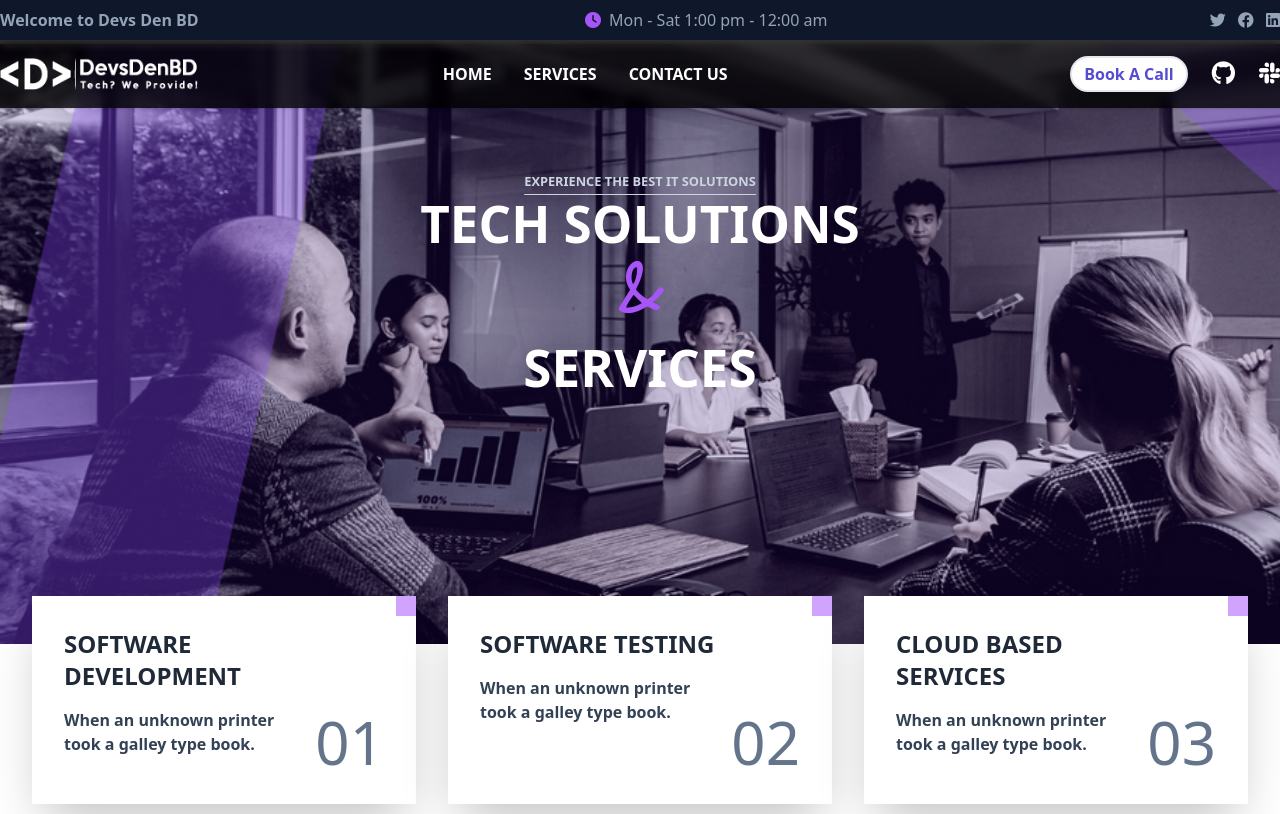
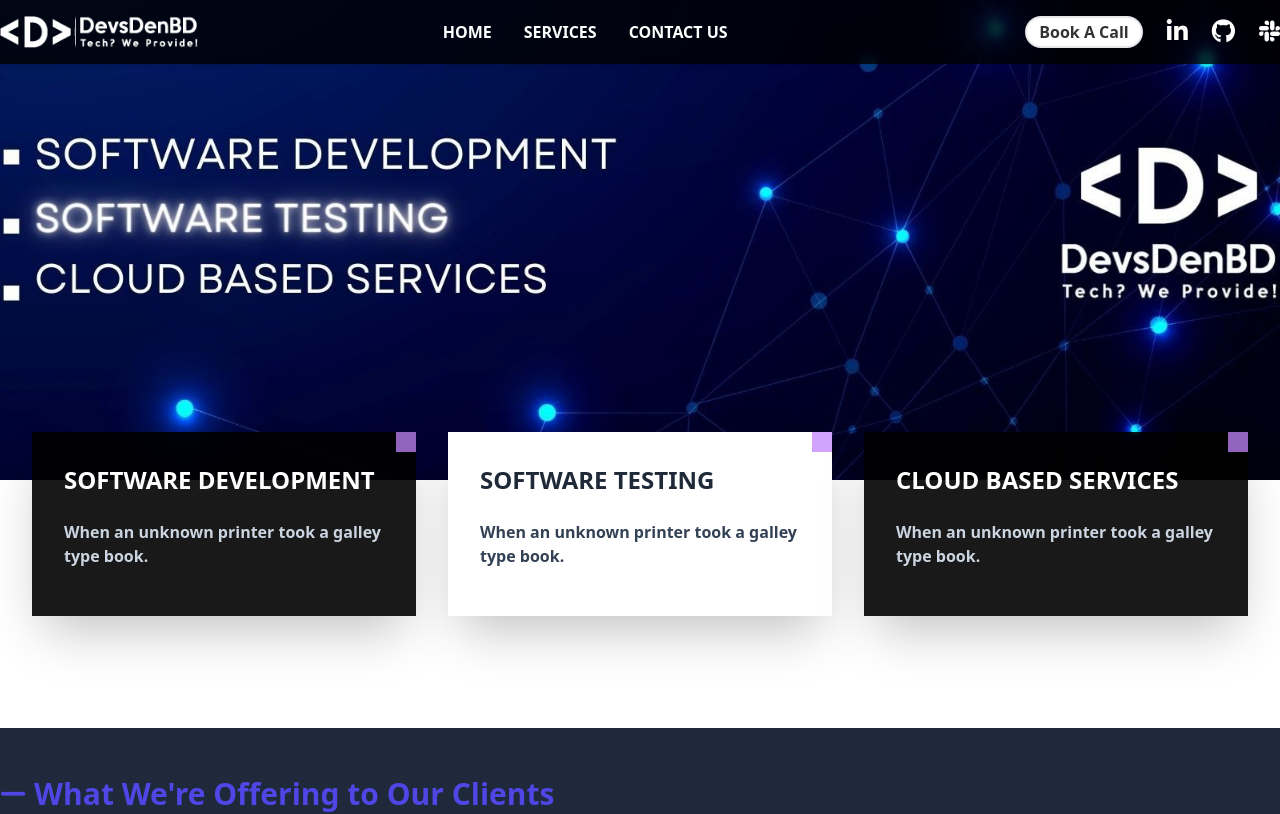
Before and after one commit to devsdenbd/inhouse_web, a website: page index.html in a window 1280 px wide. Shown: the top 814 px of the page. Drawn offline with nearby package versions, Linux system fonts and the light colour scheme.

Commit message:
banner change, 3small card bg color change, header linkedin icon add, footer icon resize and genuine color added

```diff
--- a/index.html
+++ b/index.html
@@ -24,26 +24,6 @@
 </head>
 
 <body class="">
-    <!------- some simple info here ------->
-    <header class="bg-slate-900 text-slate-400 hidden lg:block">
-        <div class="container mx-auto flex justify-between py-2">
-            <p class="font-semibold">Welcome to Devs Den BD</p>
-            <div>
-                <!-- <span class="px-1"><i class="fa-solid fa-envelope text-purple-500"></i></span>
-                <span class="pr-8">devsdenbd2022@gmail.com</span> -->
-                <span class="px-1"><i class="fa-solid fa-clock text-purple-500"></i></span>
-                <span class="">Mon - Sat 1:00 pm - 12:00 am</span>
-            </div>
-            <div class="flex gap-24">
-                <div>
-                    <a href="https://twitter.com/DevsDenBD" target="_blank"><i class="fa-brands fa-twitter"></i></a>
-                    <a href="https://www.facebook.com/DevsDenBD/" target="_blank"><i class="fa-brands fa-facebook px-2"></i></a>
-                    <a href="https://www.linkedin.com/company/devsdenbd/" target="_blank"><i class="fa-brands fa-linkedin"></i></a>
-                </div>
-            </div>
-        </div>
-    </header>
-
     <!------- Navigation Bar ------->
     <nav id="nav" class="bg-black/80 backdrop-blur-sm text-white sticky top-0 z-50">
         <div class="container mx-auto py-4 shadow md:flex md:items-center md:justify-between">
@@ -57,19 +37,13 @@
                 </span>
             </div>
             <!------- Nav Menu Bar ------->
-            <ul class="md:flex md:items-center basis-2/3 md:static absolute w-full left-0 md:w-auto md:py-0 md:opacity-100 opacity-0 top-[-400px] transition-all ease-in duration-500 bg-black md:bg-transparent">
+            <ul class="md:flex md:items-center basis-2/3 md:static absolute w-full left-0 md:w-auto md:py-0 md:opacity-100 opacity-0 top-[-400px] transition-all ease-in duration-500 bg-black/80 md:bg-transparent">
                 <li class="flex-none mx-4 my-6 md:my-0">
                     <a href="#" class="font-semibold hover:text-purple-400 duration-500">HOME</a>
                 </li>
                 <li class="flex-none mx-4 my-6 md:my-0">
                     <a href="#service" class="font-semibold hover:text-purple-400 duration-500">SERVICES</a>
                 </li>
-                <!-- <li class="flex-none mx-4 my-6 md:my-0">
-                    <a href="#project" class="font-semibold hover:text-purple-400 duration-500">PROJECT</a>
-                </li> -->
-                <!-- <li class="flex-none mx-4 my-6 md:my-0">
-                    <a href="#about" class="font-semibold hover:text-purple-400 duration-500">ABOUT</a>
-                </li> -->
                 <li class="flex-none mx-4 my-6 md:my-0">
                     <a href="#contact" class="font-semibold hover:text-purple-400 duration-500">CONTACT US</a>
                 </li>
@@ -77,11 +51,16 @@
                 <div class="flex-auto">
                     <div class="flex flex-wrap md:flex-nowrap md:justify-end items-center gap-6 mx-4 my-6 md:m-0">
                         <div class="tooltip hover:tooltip-open tooltip-bottom basis-full md:basis-0 order-last md:order-first" data-tip="Book Your Meeting">
-                            <div class="border-2 rounded-full bg-white text-indigo-700/90 backdrop-blur-sm font-bold px-3 py-1 whitespace-nowrap">
-                                <a href="https://calendly.com/devsdenbd/meeting-at-google-meet" target="_blank" >
+                            <div class="border-2 rounded-full bg-white text-black/80 backdrop-blur-sm font-bold px-3 py-0.5 whitespace-nowrap">
+                                <a href="https://calendly.com/devsden/meeting-at-google-meet?month=2022-12" target="_blank" >
                                     Book A Call
                                 </a>
                             </div>
+                        </div>
+                        <div class="tooltip hover:tooltip-open tooltip-bottom" data-tip="Our GitHub">
+                            <a href="https://github.com/DevsDenBD" target="_blank">
+                                <i class="fa-brands fa-linkedin-in text-2xl"></i>
+                            </a>
                         </div>
                         <div class="tooltip hover:tooltip-open tooltip-bottom" data-tip="Our GitHub">
                             <a href="https://github.com/DevsDenBD" target="_blank">
@@ -98,18 +77,15 @@
                                 <i class="fa-solid fa-envelope md:hidden text-2xl"></i>
                             </a>
                         </div>
-                        <!-- <ul class="pl-4">
-                            <li><small class="text-slate-300">Call Anytime</small></li>
-                            <li>+880 17777 00000</li>
-                        </ul> -->
                     </div>
                 </div>
             </ul>
         </div>
     </nav>
     <!------- Header Banner Section ------->
-    <section class="bg-no-repeat bg-cover relative -top-20 md:-top-16 min-h-[75vh]" style="background-image: url(./assets/bg-banner.png)">
-        <div class="container mx-auto text-center relative top-32">
+    <section class="bg-no-repeat bg-cover bg-center relative -top-20 md:-top-16 min-h-[60vh]" style="background-image: url(./assets/banner.jpg)">
+        <!-- <img src="./assets/banner.jpg" alt=""> -->
+        <!-- <div class="container mx-auto text-center relative top-32">
             <h3 class="underline underline-offset-8 font-semibold text-[2vw] lg:text-[1vw] text-slate-300">
                 EXPERIENCE THE BEST IT SOLUTIONS
             </h3>
@@ -120,7 +96,7 @@
                 <br />
                 SERVICES
             </h1>
-        </div>
+        </div> -->
     </section>
 
     <main class="">
@@ -130,34 +106,30 @@
         <section class="container mx-auto pb-12 md:pb-0 relative -top-0 md:-top-28">
             <div class="flex flex-wrap gap-8 px-8 md:flex justify-center">
                 <!------- card 1 ------->
-                <div class="group card rounded-none w-96 bg-white hover:bg-indigo-700/90 hover:backdrop-blur-sm shadow-2xl">
+                <div class="group card rounded-none w-96 bg-black/90 hover:bg-white hover:backdrop-blur-sm shadow-2xl">
                     <div class="absolute top-0 right-0 h-5 w-5 bg-purple-400/75 backdrop-blur-sm"></div>
-                    <div class="card-body relative grid grid-cols-4">
-                        <div class="col-span-3">
-                            <h1 class="card-title font-bold text-2xl group-hover:text-white">SOFTWARE DEVELOPMENT</h1>
-                            <p class="py-4 text-slate-700 group-hover:text-slate-300 font-semibold">When an unknown printer took a galley type
-                                book.</p>
-                        </div>
-                        <div class="card-actions justify-end text-6xl text-slate-500 group-hover:text-slate-400 items-end">
-                            <span>01</span>
-                        </div>
+                    <div class="card-body relative">
+                        <h1 class="card-title font-bold text-2xl text-white group-hover:text-black">SOFTWARE DEVELOPMENT</h1>
+                        <p class="py-4 text-slate-300 group-hover:text-slate-700 font-semibold">When an unknown printer took a galley type book.</p>
                     </div>
                 </div>
                 <!------- card 2 ------->
-                <div class="group card rounded-none w-96 bg-white hover:bg-indigo-700/90 hover:backdrop-blur-sm0 shadow-2xl">
+                <div class="group card rounded-none w-96 bg-white hover:bg-black/90 hover:backdrop-blur-sm shadow-2xl">
                     <div class="absolute top-0 right-0 h-5 w-5 bg-purple-400/75 backdrop-blur-sm"></div>
-                    <div class="card-body relative grid grid-cols-4">
-                        <div class="col-span-3">
+                    <div class="card-body relative">
                         <h1 class="card-title font-bold text-2xl group-hover:text-white">SOFTWARE TESTING</h1>
-                            <p class="py-4 text-slate-700 group-hover:text-slate-300 font-semibold">When an unknown printer took a galley type
-                                book.</p>
-                        </div>
-                        <div class="card-actions justify-end text-6xl text-slate-500 group-hover:text-slate-400 items-end">
-                            <span>02</span>
-                        </div>
+                        <p class="py-4 text-slate-700 group-hover:text-slate-300 font-semibold">When an unknown printer took a galley type book.</p>
                     </div>
                 </div>
                 <!------- card 3 ------->
+                <div class="group card rounded-none w-96 bg-black/90 hover:bg-white hover:backdrop-blur-sm shadow-2xl">
+                    <div class="absolute top-0 right-0 h-5 w-5 bg-purple-400/75 backdrop-blur-sm"></div>
+                    <div class="card-body relative">
+                        <h1 class="card-title font-bold text-2xl text-white group-hover:text-black">CLOUD BASED SERVICES</h1>
+                        <p class="py-4 text-slate-300 group-hover:text-slate-700 font-semibold">When an unknown printer took a galley type book.</p>
+                    </div>
+                </div>
+                <!-- ----- card 3 -----
                 <div class="group card rounded-none w-96 bg-white hover:bg-indigo-700/90 hover:backdrop-blur-sm shadow-2xl">
                     <div class="absolute top-0 right-0 h-5 w-5 bg-purple-400/75 backdrop-blur-sm"></div>
                     <div class="card-body relative grid grid-cols-4">
@@ -170,7 +142,7 @@
                             <span>03</span>
                         </div>
                     </div>
-                </div>
+                </div> -->
             </div>
         </section>
 
@@ -473,11 +445,16 @@
                 </div>
                 <p>We work with a passion of taking challenges and creating new ones in advertising sector.</p>
                 <div class="pt-4 whitespace-nowrap">
-                    <a href="https://www.facebook.com/DevsDenBD/" target="_blank"><i class="fa-brands fa-facebook h-8 w-8 bg-slate-700 text-slate-300 rounded-full p-2 mr-3"></i></a>
-                    <a href="https://www.linkedin.com/company/devsdenbd/" target="_blank"><i class="fa-brands fa-linkedin h-8 w-8 bg-slate-700 text-slate-300 rounded-full p-2 mr-3"></i></a>
-                    <a href="https://twitter.com/DevsDenBD" target="_blank"><i class="fa-brands fa-twitter h-8 w-8 bg-slate-700 text-slate-300 rounded-full p-2 mr-3"></i></a>
-                    <a href="https://github.com/DevsDenBD" target="_blank"><i class="fa-brands fa-github h-8 w-8 bg-slate-700 text-slate-300 rounded-full p-2 mr-3"></i></a>
-                    <a href="https://join.slack.com/t/devsdenbd/shared_invite/zt-1iju8b5f5-ZRvxwnuPiBbz4MkuTbJO8A" target="_blank"><i class="fa-brands fa-slack h-8 w-8 bg-slate-700 text-slate-300 rounded-full p-2 mr-3"></i></a>
+                    <!-- <a href="https://www.facebook.com/DevsDenBD/" target="_blank"><i class="fa-brands fa-facebook text-2xl bg-slate-700 text-[#0D88EF] rounded-full p-2 mr-3"></i></a>
+                    <a href="https://www.linkedin.com/company/devsdenbd/" target="_blank"><i class="fa-brands fa-linkedin text-2xl bg-slate-700 text-[#0A66C2] rounded-full p-2 mr-3"></i></a>
+                    <a href="https://twitter.com/DevsDenBD" target="_blank"><i class="fa-brands fa-twitter text-2xl bg-slate-700 text-[#1D9BF0] rounded-full p-2 mr-3"></i></a>
+                    <a href="https://github.com/DevsDenBD" target="_blank"><i class="fa-brands fa-github text-2xl bg-slate-700 text-[#B9BBBD] rounded-full p-2 mr-3"></i></a>
+                    <a href="https://join.slack.com/t/devsdenbd/shared_invite/zt-1iju8b5f5-ZRvxwnuPiBbz4MkuTbJO8A" target="_blank"><i class="fa-brands fa-slack text-2xl bg-slate-700 text-slate-300 rounded-full p-2 mr-3"></i></a> -->
+                    <a href="https://www.facebook.com/DevsDenBD/" target="_blank"><img class="w-12 inline bg-slate-200 rounded-lg p-1.5 mr-3" src="./assets/icon/logo/facebook.ico" alt=""></a>
+                    <a href="https://www.linkedin.com/company/devsdenbd/" target="_blank"><img class="w-12 inline bg-slate-200 rounded-lg p-1.5 mr-3" src="./assets/icon/logo/linkedin.ico" alt=""></a>
+                    <a href="https://twitter.com/DevsDenBD" target="_blank"><img class="w-12 inline bg-slate-200 rounded-lg p-1.5 mr-3" src="./assets/icon/logo/twitter.ico" alt=""></a>
+                    <a href="https://github.com/DevsDenBD" target="_blank"><img class="w-12 inline bg-slate-200 rounded-lg p-1.5 mr-3" src="./assets/icon/logo/github.ico" alt=""></a>
+                    <a href="https://join.slack.com/t/devsdenbd/shared_invite/zt-1iju8b5f5-ZRvxwnuPiBbz4MkuTbJO8A" target="_blank"><img class="w-12 inline bg-slate-200 rounded-lg p-1.5 mr-3" src="./assets/icon/logo/slack.ico" alt=""></a>
                 </div>
             </section>
             <section class="flex flex-col md:flex-row gap-12 lg:gap-32">
--- a/package.json
+++ b/package.json
@@ -8,14 +8,14 @@
   },
   "repository": {
     "type": "git",
-    "url": "git+https://github.com/mdmmalamin/devs-den-bd.git"
+    "url": "git+https://github.com/DevsDenBD/inhouse_web.git"
   },
   "author": "Devs Den BD",
   "license": "ISC",
   "bugs": {
-    "url": "https://github.com/mdmmalamin/devs-den-bd/issues"
+    "url": "https://github.com/DevsDenBD/inhouse_web/issues"
   },
-  "homepage": "https://github.com/mdmmalamin/devs-den-bd#readme",
+  "homepage": "https://github.com/DevsDenBD/inhouse_web#readme",
   "devDependencies": {
     "tailwindcss": "^3.2.2"
   },
```
Also changed, not shown: tailwind.config.js (+7 -0 lines), assets/banner.jpg (added), assets/icon/logo/facebook.ico (added), assets/icon/logo/github.ico (added), assets/icon/logo/github_dark.ico (added), assets/icon/logo/linkedin.ico (added), assets/icon/logo/slack.ico (added), assets/icon/logo/twitter.ico (added), public/tailwind-style.css. Lines whose indentation alone changed are shown as unchanged.
